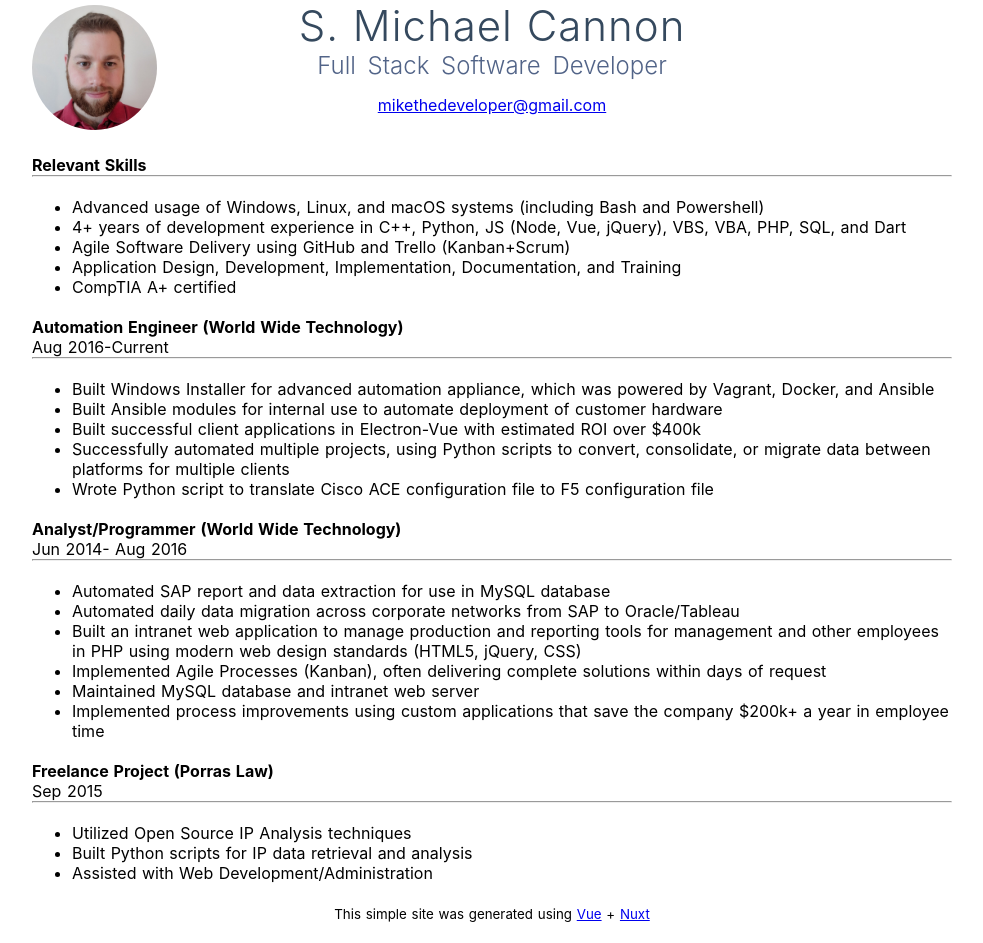
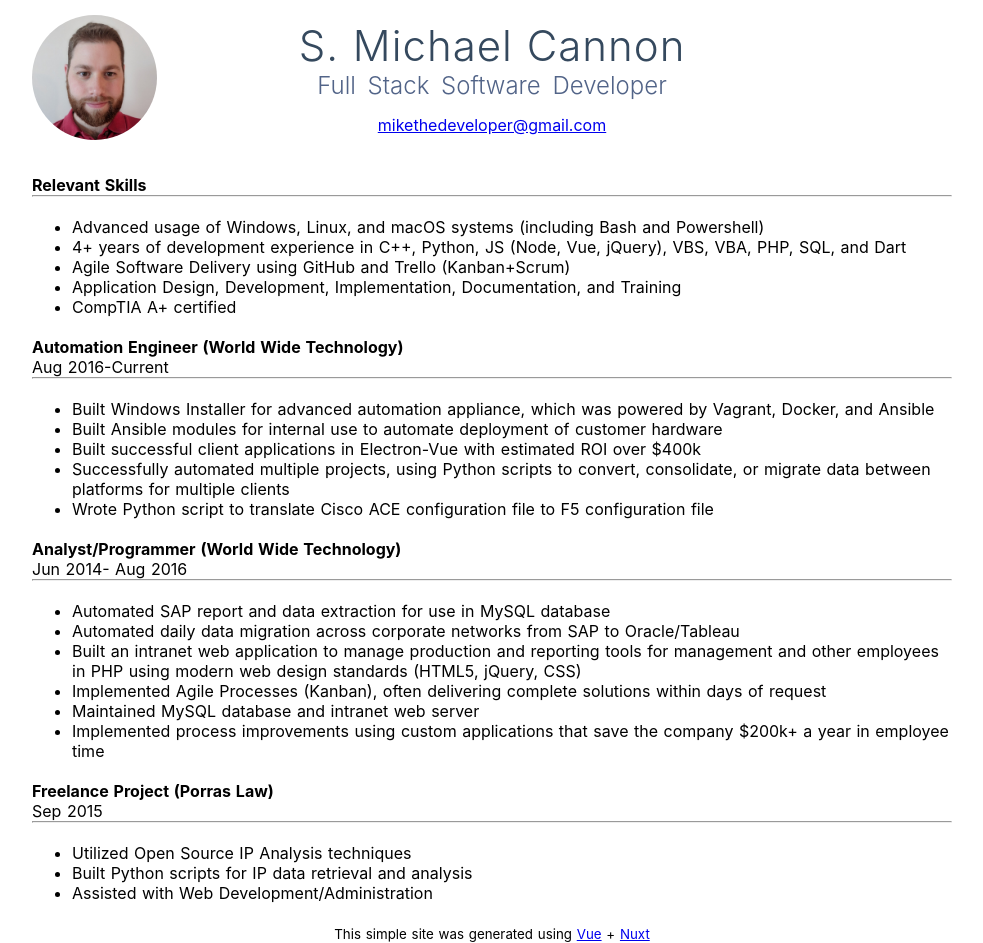
Before and after one commit to mikecannondeveloper/mikecannondeveloper.github.io, a Nuxt app: page / in a window 1280 px wide. Shown: the whole page, without its empty margins (148-1131 px from the left). Built offline with nearby package versions, Linux system fonts and the light colour scheme.

Commit message:
Updated whitespace

```diff
--- a/pages/index.vue
+++ b/pages/index.vue
@@ -1,6 +1,6 @@
 <template>
   <section class="container">
-    <div>
+    <div><br>
       <img class="img-circle" src="~/assets/profile.jpg">
       <h2 class="title">
         S. Michael Cannon
@@ -119,7 +119,7 @@ export default {
   z-index: 3;
   position: absolute; /*newly added*/
   left: 20px; /*newly added*/
-    top: 5px;/*newly added*/
+  top: 15px;/*newly added*/
   border-radius: 50%;
   width: 125px;
 }
```
Lines whose indentation alone changed are shown as unchanged.
